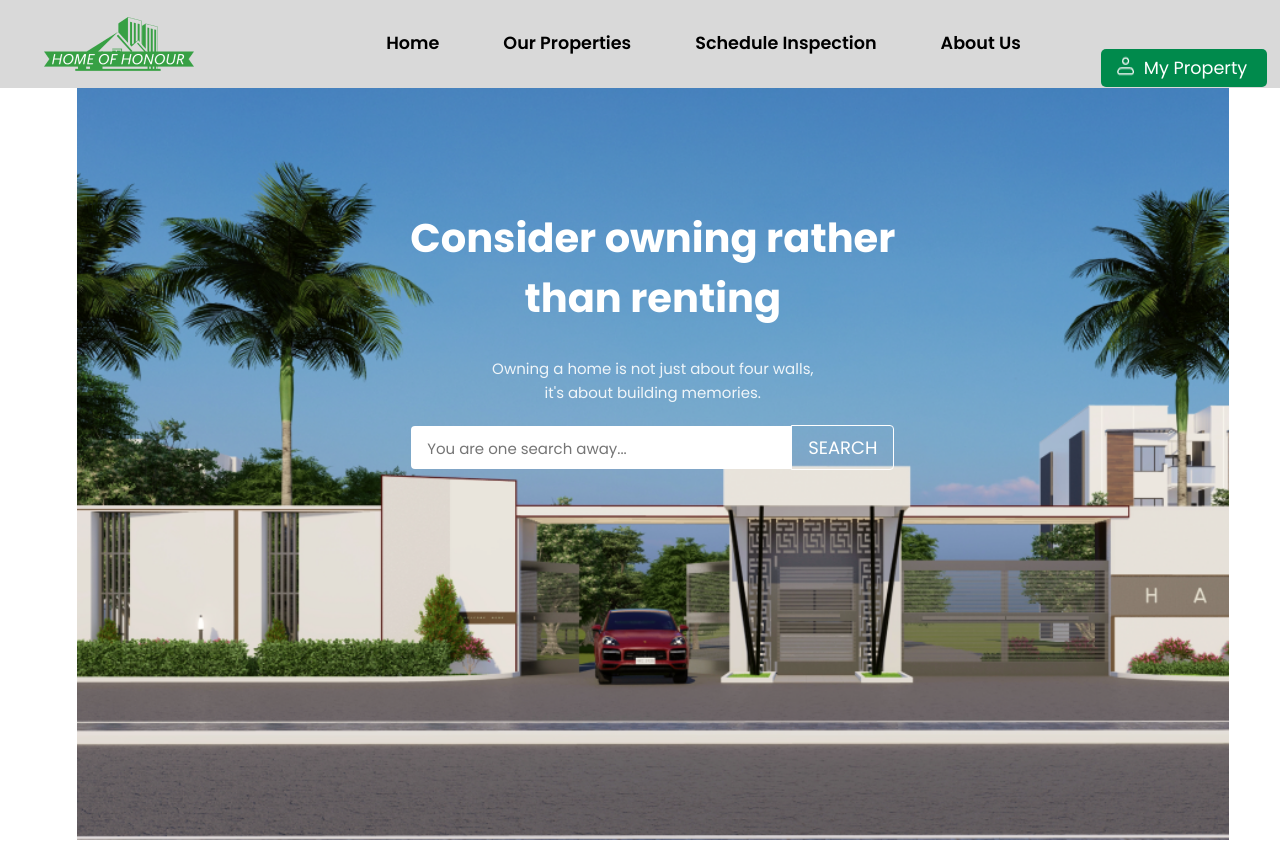
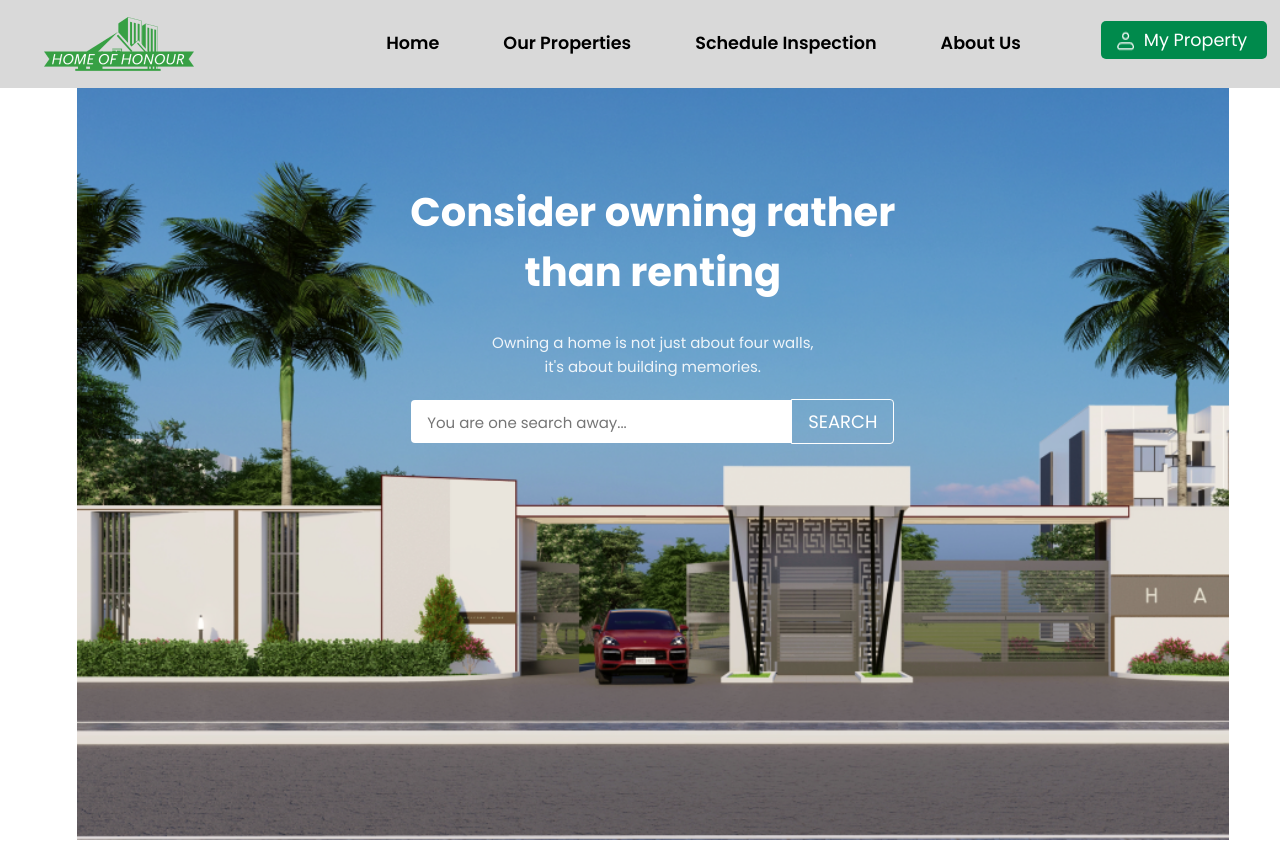
Before and after one commit to Dprinces/Real_Estate_Web_App, a React (Vite) app: page / in a window 1280 px wide. Shown: the top 842 px of the page. Built offline with nearby package versions, Linux system fonts and the light colour scheme.

Commit message:
update file

```diff
--- a/src/Components/Common/Header/Button.css
+++ b/src/Components/Common/Header/Button.css
@@ -1,6 +1,6 @@
 .btn-wrapper {
   position: relative;
-  display: inline-flex;
+  /* display: inline-flex; */
 }
 
 .btn {
@@ -14,6 +14,7 @@
   border-radius: 5px;
   transition: 0.3s all ease-out;
   cursor: pointer;
+  margin-bottom: 3.5rem;
 }
 
 .btn:hover {
@@ -29,7 +30,7 @@
   width: 24px;
   height: 24px;
  position: absolute;
- top: 13%;
+ top: 8%;
  left: 8%;
  bottom: 0;
 
--- a/src/Components/HeroSection/HeroSection.css
+++ b/src/Components/HeroSection/HeroSection.css
@@ -10,9 +10,9 @@
   opacity: 1;
 }
 
-.content-wrapper {
+/* .content-wrapper {
   margin-top: 4.5rem;
-}
+} */
 
 .hero-title {
   color: white;
@@ -21,6 +21,7 @@
   align-items: center;
   justify-content: center;
   text-align: center;
+  margin-top: 8.9rem;
 }
 
 .hero-text {
```
